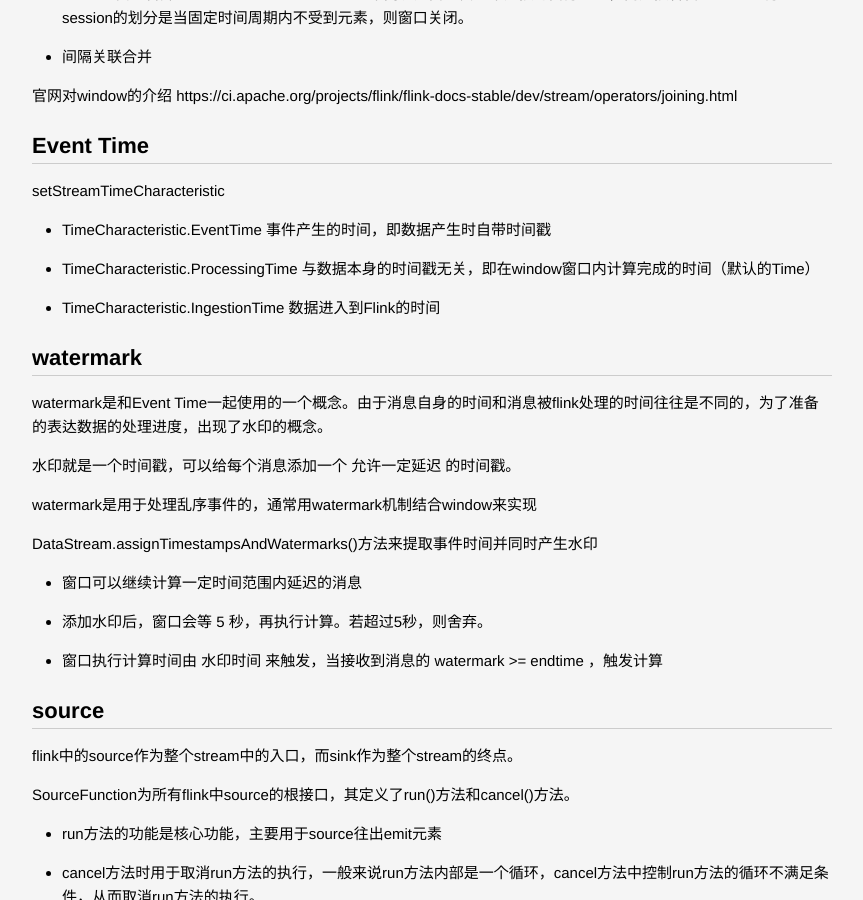
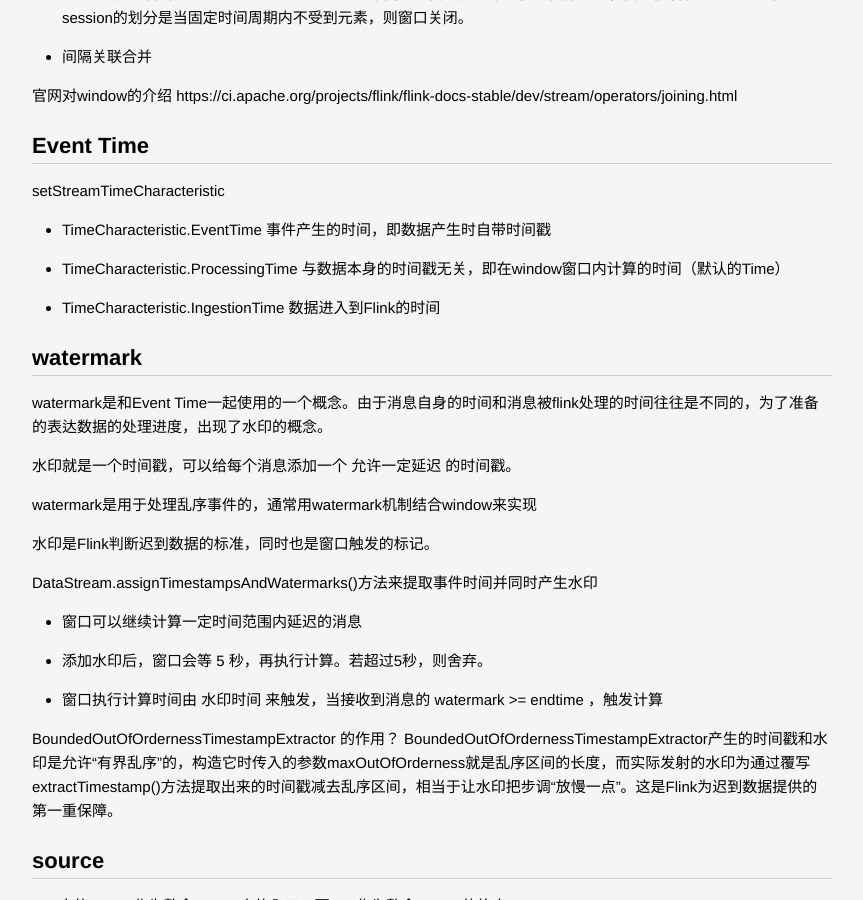
Before and after one commit to lucky521/blog, a Jekyll site: the page built from _posts/framework/2020-03-05-flink.markdown, in a window 1280 px wide and 900 px high, scrolled down 2904 px. Shown: the whole window, without its empty margins (208-1071 px from the left). Built offline with Jekyll 4.4.1, drawn with Linux system fonts in a browser that asks for light colours.

Commit message:
Update 2020-03-05-flink.markdown

```diff
--- a/_posts/framework/2020-03-05-flink.markdown
+++ b/_posts/framework/2020-03-05-flink.markdown
@@ -102,7 +102,7 @@ setStreamTimeCharacteristic
 - TimeCharacteristic.EventTime
 事件产生的时间，即数据产生时自带时间戳
 - TimeCharacteristic.ProcessingTime
-与数据本身的时间戳无关，即在window窗口内计算完成的时间（默认的Time）
+与数据本身的时间戳无关，即在window窗口内计算的时间（默认的Time）
 - TimeCharacteristic.IngestionTime
 数据进入到Flink的时间
 
@@ -115,12 +115,17 @@ watermark是和Event Time一起使用的一个概念。由于消息自身的时
 
 watermark是用于处理乱序事件的，通常用watermark机制结合window来实现
 
+水印是Flink判断迟到数据的标准，同时也是窗口触发的标记。
+
 DataStream.assignTimestampsAndWatermarks()方法来提取事件时间并同时产生水印
 
 - 窗口可以继续计算一定时间范围内延迟的消息
 - 添加水印后，窗口会等 5 秒，再执行计算。若超过5秒，则舍弃。
 - 窗口执行计算时间由 水印时间 来触发，当接收到消息的 watermark >= endtime ，触发计算
 
+
+BoundedOutOfOrdernessTimestampExtractor 的作用？
+BoundedOutOfOrdernessTimestampExtractor产生的时间戳和水印是允许“有界乱序”的，构造它时传入的参数maxOutOfOrderness就是乱序区间的长度，而实际发射的水印为通过覆写extractTimestamp()方法提取出来的时间戳减去乱序区间，相当于让水印把步调“放慢一点”。这是Flink为迟到数据提供的第一重保障。
 
 
 
```
